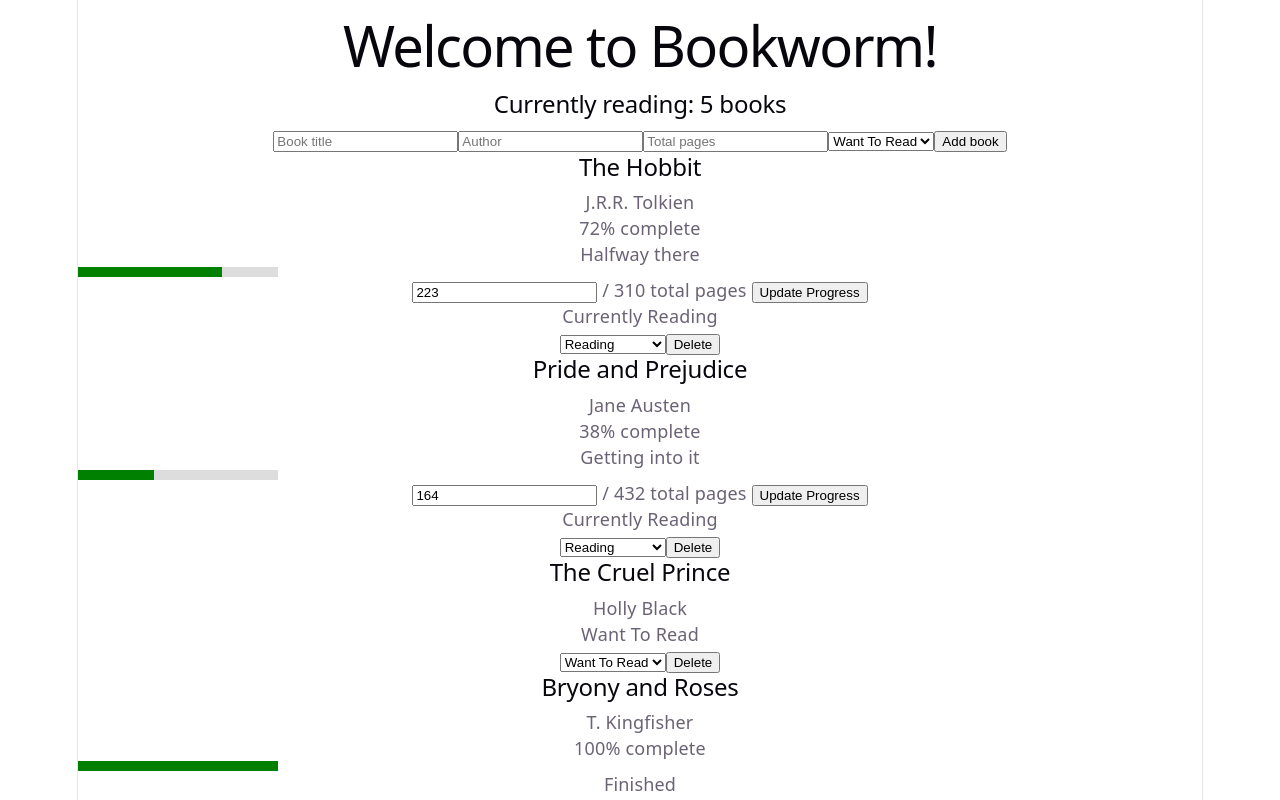
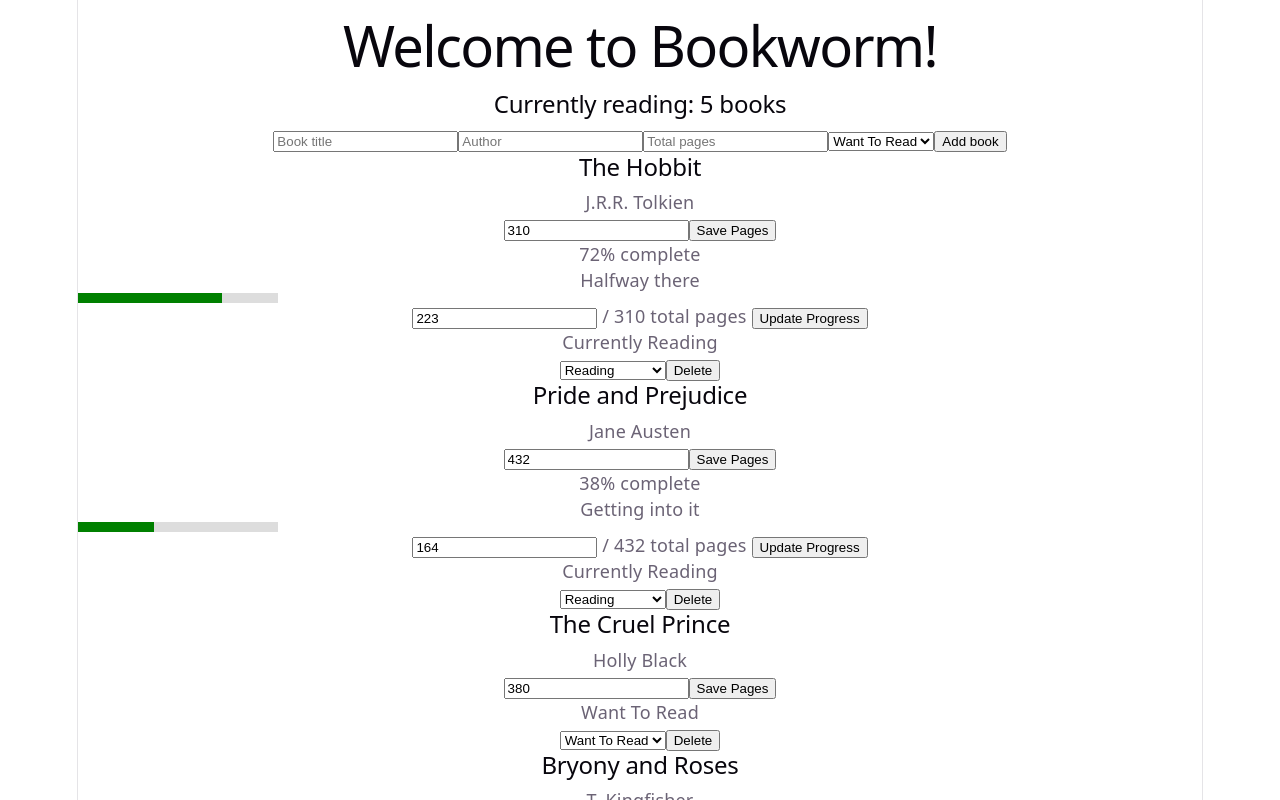
Before and after one commit to Maram-SH/bookworm, a React (Vite) app: page / in a window 1280 px wide. Shown: the top 800 px of the page. Built offline with nearby package versions, Linux system fonts and the light colour scheme.

Commit message:
Add input for new total pages

```diff
--- a/src/App.jsx
+++ b/src/App.jsx
@@ -2,6 +2,7 @@ import { useState } from "react"
 
 function BookCard(props) {
   const [currentPage, setCurrentPage] = useState(Math.round((props.progress / 100) * props.totalPages))
+  const [newTotalPages, setNewTotalPages] = useState(props.totalPages)
 
   function getPercentMessage() {
     if (props.progress < 25) {
@@ -35,6 +36,24 @@ function BookCard(props) {
     <div>
       <h2>{props.title}</h2>
       <p>{props.author}</p>
+
+      <div>
+        <input
+          type="number"
+          value={newTotalPages}
+          onChange={(event) => {
+            setNewTotalPages(Number(event.target.value))
+          }}
+        />
+
+        <button
+          onClick={() => {
+            props.onPagesChange(props.id, newTotalPages)
+          }}
+        >
+          Save Pages
+        </button>
+      </div>
 
       {(props.status === "READING" || props.status === "FINISHED" || props.status === "DNF") && (
         <div>
```
